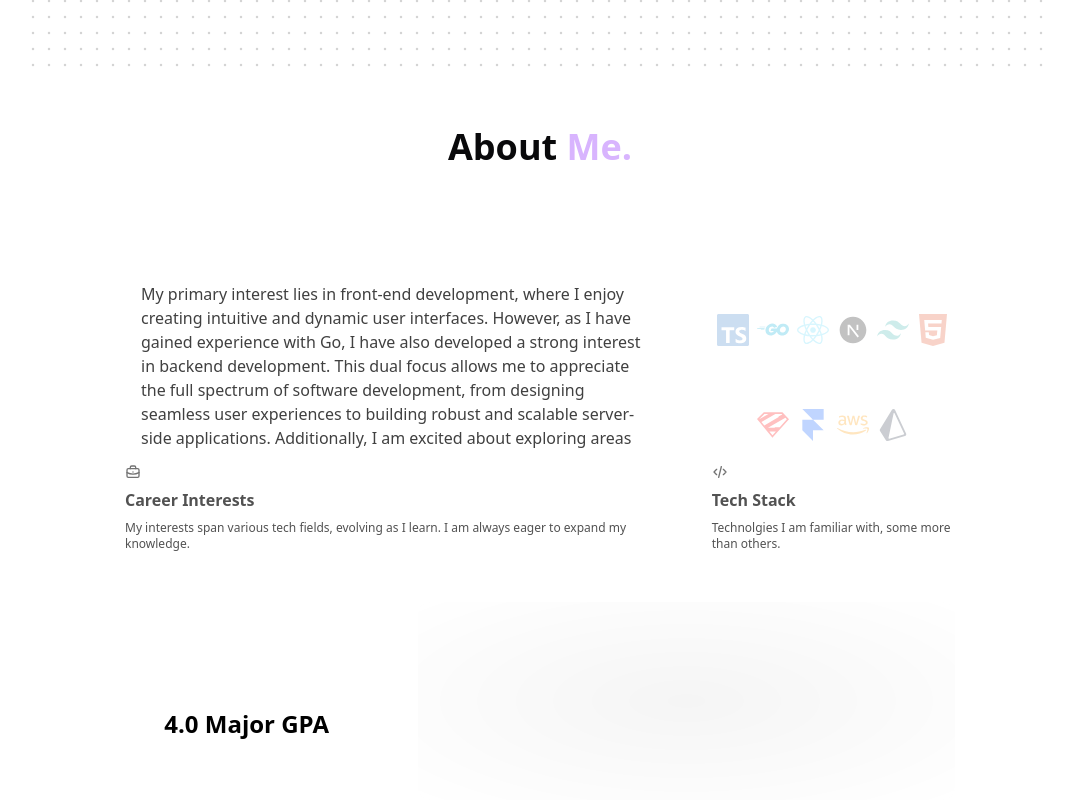
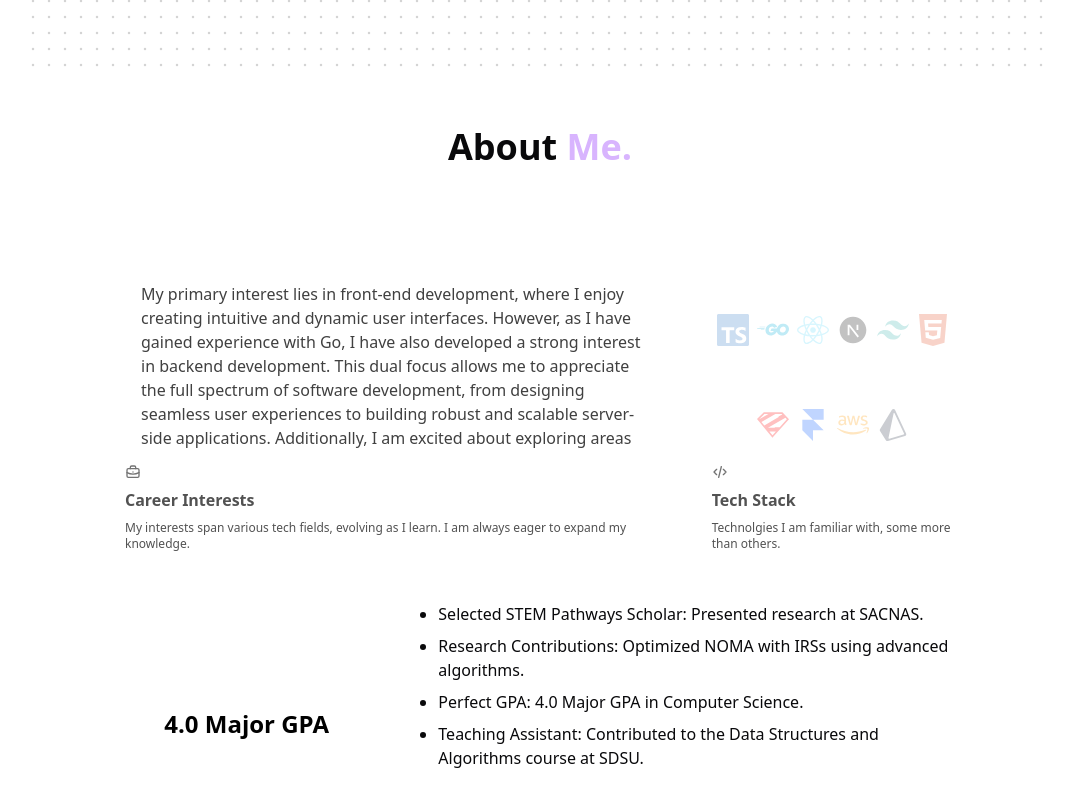
Before and after one commit to AjStraight619/portfolio-newest, a Next.js app: page / in a window 1280 px wide. Shown: the part 660-1460 px from the top of the page, without its empty margins (100-1173 px from the left). Built offline with nearby package versions, Linux system fonts and the light colour scheme; no server answers.

Commit message:
Added toasts for contact form

```diff
--- a/actions/email.ts
+++ b/actions/email.ts
@@ -1,4 +1,5 @@
 'use server';
+
 import ContactFormEmail from '@/email/email';
 import { getErrorMessage, validateString } from '@/lib/utils';
 import React from 'react';
@@ -22,6 +23,7 @@ export const sendEmail = async (formData: FormData) => {
   }
 
   let data;
+
   try {
     data = await resend.emails.send({
       from: 'Contact Form <no-reply@alexcodes.io>',
@@ -38,7 +40,6 @@ export const sendEmail = async (formData: FormData) => {
       error: getErrorMessage(error),
     };
   }
-
   return {
     data,
     success: 'Message sent successfully',
--- a/app/layout.tsx
+++ b/app/layout.tsx
@@ -13,6 +13,7 @@ import {
   BriefcaseBusiness,
 } from 'lucide-react';
 import { FloatingNav } from '@/components/ui/floating-navbar';
+import { Toaster } from 'sonner';
 
 const jetBrains = JetBrains_Mono({
   subsets: ['latin'],
@@ -50,6 +51,7 @@ export default function RootLayout({
         >
           <ModeToggle />
           <FloatingNav navItems={navItems} />
+          <Toaster />
           {children}
         </ThemeProvider>
       </body>
--- a/components/about.tsx
+++ b/components/about.tsx
@@ -13,6 +13,28 @@ import { EvervaultCard } from './ui/evervault-card';
 import { tech } from '@/lib/constants';
 import SectionHeading from './ui/section-heading';
 import { useMobile } from '@/hooks/useMobile';
+
+const About = () => {
+  return (
+    <section id="about" className="scroll-mt-6 mt-12 w-full hover:scroll-mt-0">
+      <SectionHeading>
+        About <span className="text-purple-300">Me.</span>
+      </SectionHeading>
+      <BentoGrid className="max-w-4xl mx-auto md:auto-rows-[20rem]">
+        {items.map((item, i) => (
+          <BentoGridItem
+            key={i}
+            title={item.title}
+            description={item.description}
+            header={item.header}
+            className={item.className}
+            icon={item.icon}
+          />
+        ))}
+      </BentoGrid>
+    </section>
+  );
+};
 
 const TechStack = () => {
   const [isHovering, setIsHovering] = useState(false);
@@ -89,31 +111,24 @@ const CareerInterests = () => {
   );
 };
 
-const About = () => {
-  return (
-    <section id="about" className="scroll-mt-6 mt-12 w-full hover:scroll-mt-0">
-      <SectionHeading>
-        About <span className="text-purple-300">Me.</span>
-      </SectionHeading>
-      <BentoGrid className="max-w-4xl mx-auto md:auto-rows-[20rem]">
-        {items.map((item, i) => (
-          <BentoGridItem
-            key={i}
-            title={item.title}
-            description={item.description}
-            header={item.header}
-            className={item.className}
-            icon={item.icon}
-          />
-        ))}
-      </BentoGrid>
-    </section>
-  );
-};
+const Achievements = () => (
+  <ul className="list-disc pl-5 space-y-2">
+    <li>Selected STEM Pathways Scholar: Presented research at SACNAS.</li>
+    <li>
+      Research Contributions: Optimized NOMA with IRSs using advanced
+      algorithms.
+    </li>
+    <li>Perfect GPA: 4.0 Major GPA in Computer Science.</li>
+    <li>
+      Teaching Assistant: Contributed to the Data Structures and Algorithms
+      course at SDSU.
+    </li>
+  </ul>
+);
 
-const Skeleton = () => (
-  <div className="flex flex-1 w-full h-full min-h-[6rem] rounded-xl   dark:bg-dot-white/[0.2] bg-dot-black/[0.2] [mask-image:radial-gradient(ellipse_at_center,white,transparent)]  border border-transparent dark:border-white/[0.2] bg-neutral-100 dark:bg-black"></div>
-);
+// const Skeleton = () => (
+//   <div className="flex flex-1 w-full h-full min-h-[6rem] rounded-xl   dark:bg-dot-white/[0.2] bg-dot-black/[0.2] [mask-image:radial-gradient(ellipse_at_center,white,transparent)]  border border-transparent dark:border-white/[0.2] bg-neutral-100 dark:bg-black"></div>
+// );
 
 const items = [
   {
@@ -143,47 +158,10 @@ const items = [
   {
     title: 'Achievments',
     description: 'Highlights of my academic and professional accomplishments.',
-    header: <Skeleton />,
+    header: <Achievements />,
     className: 'md:col-span-2',
     icon: <IconTableColumn className="h-4 w-4 text-neutral-500" />,
   },
 ];
 
 export default About;
-
-// TODO: MAKE A CLEANER IMPLEMENTATION OF THIS LATER
-
-// const ref = useRef(null);
-// const isInView = useInView(ref, { once: false });
-// const [isHovering, setIsHovering] = useState(false);
-// const [scrollY, setScrollY] = useState(0);
-// const motionScrolly = useMotionValue(0);
-
-// useEffect(() => {
-//   if (!isInView) {
-//     setScrollY(0);
-//   }
-// }, [isInView]);
-
-// useEffect(() => {
-//   if (!isHovering) {
-//     setScrollY(0);
-//   }
-// }, [isHovering]);
-
-// useEffect(() => {
-//   console.log('Element is in view: ', isInView);
-// }, [isInView]);
-
-// const handleScroll = useCallback(() => {
-//   if (isInView && !isHovering) {
-//     setScrollY(prev => (prev <= -100 ? 0 : prev - 0.25));
-//   } else if (isInView && isHovering) {
-//     setScrollY(prev => (prev <= -200 ? 0 : prev - 1));
-//   }
-// }, [isHovering, isInView]);
-
-// useEffect(() => {
-//   const interval = setInterval(handleScroll, 50);
-//   return () => clearInterval(interval);
-// }, [isInView, isHovering, handleScroll]);
--- a/components/contact.tsx
+++ b/components/contact.tsx
@@ -1,4 +1,6 @@
-import React from 'react';
+'use client';
+
+import React, { useRef, useState } from 'react';
 import SectionHeading from './ui/section-heading';
 import { Input } from './ui/input';
 import {
@@ -11,10 +13,32 @@ import {
 import { Textarea } from './ui/textarea';
 import { Label } from './ui/label';
 import { sendEmail } from '@/actions/email';
-import { SendIcon } from 'lucide-react';
+import { MailCheckIcon, MailWarningIcon, SendIcon } from 'lucide-react';
 import SubmitButton from './ui/submit-button';
+import { toast } from 'sonner';
 
 const Contact = () => {
+  const formRef = useRef<HTMLFormElement | null>(null);
+  const sendMessage = async (formData: FormData) => {
+    if (!formRef.current) return;
+    const result = await sendEmail(formData);
+    const { error, success } = result;
+    if (error) {
+      console.log('Error: ', error);
+      toast.error(<ErrorToast />, {
+        className:
+          'bg-gradient-to-r from-zinc-900 from-10% via-rose-900 via-30% to-zinc-900 to-90% border-zinc-900',
+      });
+    } else {
+      console.log('Success: ', success);
+      toast.success(<SuccessToast />, {
+        className:
+          'bg-gradient-to-r from-zinc-700 from-10% via-emerald-800 via-30% to-zinc-700 to-90%  border-zinc-900',
+      });
+    }
+    formRef.current.reset();
+  };
+
   return (
     <section id="contact" className="scroll-mt-6 mb-12 pb-6 mt-12">
       <SectionHeading>
@@ -38,7 +62,7 @@ const Contact = () => {
           </CardDescription>
         </CardHeader>
         <CardContent>
-          <form className="space-y-4" action={sendEmail}>
+          <form ref={formRef} className="space-y-4" action={sendMessage}>
             <div className="space-y-1">
               <Label htmlFor="senderEmail">Email</Label>
               <Input
@@ -62,3 +86,19 @@ const Contact = () => {
 };
 
 export default Contact;
+
+const SuccessToast = () => (
+  <div className="inline-flex">
+    <MailCheckIcon className="w-6 h-6 mr-2 text-emerald-600" />{' '}
+    <p className="text-white font-semibold">I will get back to you soon!</p>
+  </div>
+);
+
+const ErrorToast = () => (
+  <div className="inline-flex">
+    <MailWarningIcon className="w-6 h-6 mr-2 text-rose-900" />{' '}
+    <p className="text-white font-semibold">
+      Something went wrong, use the email link in the description instead.
+    </p>
+  </div>
+);
--- /dev/null
+++ b/components/ui/sonner.tsx
@@ -0,0 +1,31 @@
+'use client';
+
+import { useTheme } from 'next-themes';
+import { Toaster as Sonner } from 'sonner';
+
+type ToasterProps = React.ComponentProps<typeof Sonner>;
+
+const Toaster = ({ ...props }: ToasterProps) => {
+  const { theme = 'system' } = useTheme();
+
+  return (
+    <Sonner
+      theme={theme as ToasterProps['theme']}
+      className="toaster group"
+      toastOptions={{
+        classNames: {
+          toast:
+            'group toast group-[.toaster]:bg-background group-[.toaster]:text-foreground group-[.toaster]:border-border group-[.toaster]:shadow-lg',
+          description: 'group-[.toast]:text-muted-foreground',
+          actionButton:
+            'group-[.toast]:bg-primary group-[.toast]:text-primary-foreground',
+          cancelButton:
+            'group-[.toast]:bg-muted group-[.toast]:text-muted-foreground',
+        },
+      }}
+      {...props}
+    />
+  );
+};
+
+export { Toaster };
--- a/package.json
+++ b/package.json
@@ -33,6 +33,7 @@
     "react-use-measure": "^2.1.1",
     "react-vertical-timeline-component": "^3.6.0",
     "resend": "^3.5.0",
+    "sonner": "^1.5.0",
     "tailwind-merge": "^2.4.0",
     "tailwindcss-animate": "^1.0.7"
   },
```
Also changed, not shown: 1 other file (tests, documents, lock files or other folders).
